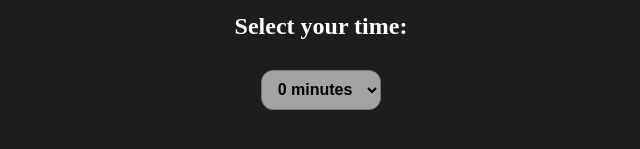
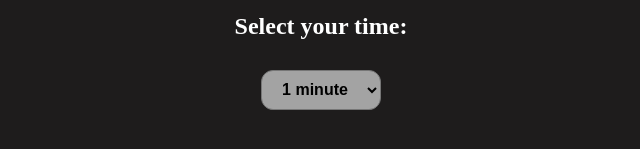
Before and after one commit to nikolamihailov/Timer-Stopwatch-app, a plain HTML site: page index.html in a window 1280 px wide. Shown: the part 601-750 px from the top of the page, 319-959 px from the left. Drawn offline with Linux system fonts and the light colour scheme.

Commit message:
removed 0 minutes option

```diff
--- a/index.html
+++ b/index.html
@@ -28,7 +28,6 @@
         <h2>Select your time:</h2>
         <div class="dropdown-times">
             <select name="times" id="times">
-                <option value="0">0 minutes</option>
                 <option value="1">1 minute</option>
                 <option value="5">5 minutes</option>
                 <option value="10">10 minutes</option>
```
